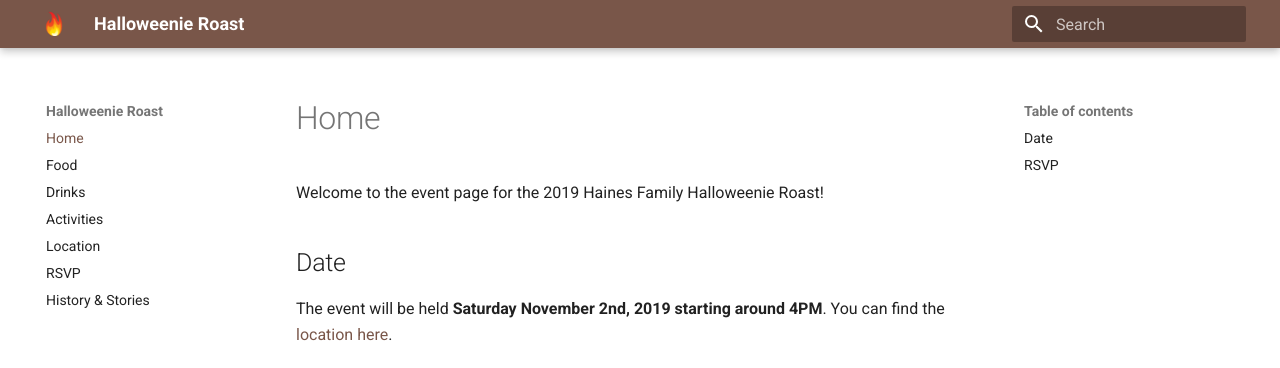
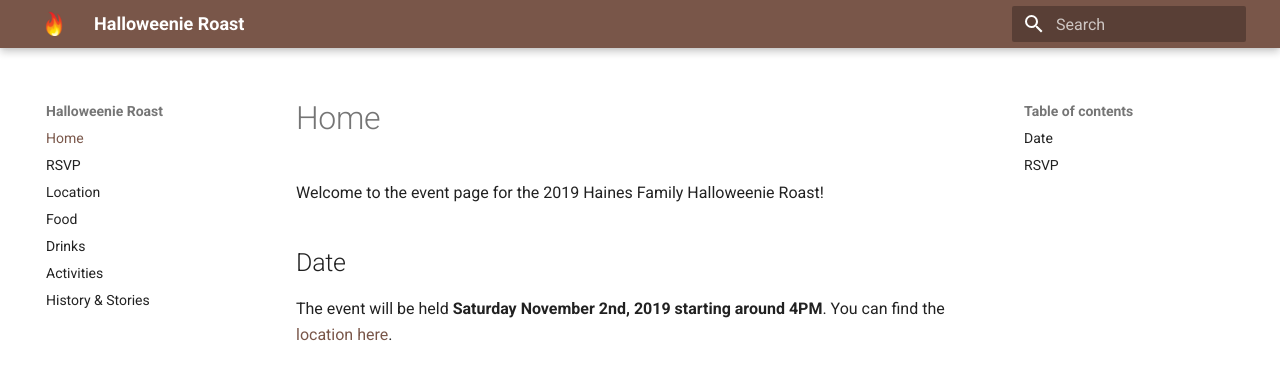
Before and after one commit to jdhaines/weenieroast, an MkDocs documentation site: the page built from docs/index.md, in a window 1280 px wide. Shown: the top 368 px of the page. Built offline with MkDocs 1.6.1 and Material for MkDocs 9.7.7, drawn with Linux system fonts in a browser that asks for light colours.

Commit message:
reorder nav

```diff
--- a/mkdocs.yml
+++ b/mkdocs.yml
@@ -8,11 +8,11 @@ site_url: http://weenie-roast.com
 # Navigation
 nav:
     - index.md
+    - rsvp.md
+    - location.md
     - food.md
     - drinks.md
     - activities.md
-    - location.md
-    - rsvp.md
     - history.md
 
 # Themes
```
